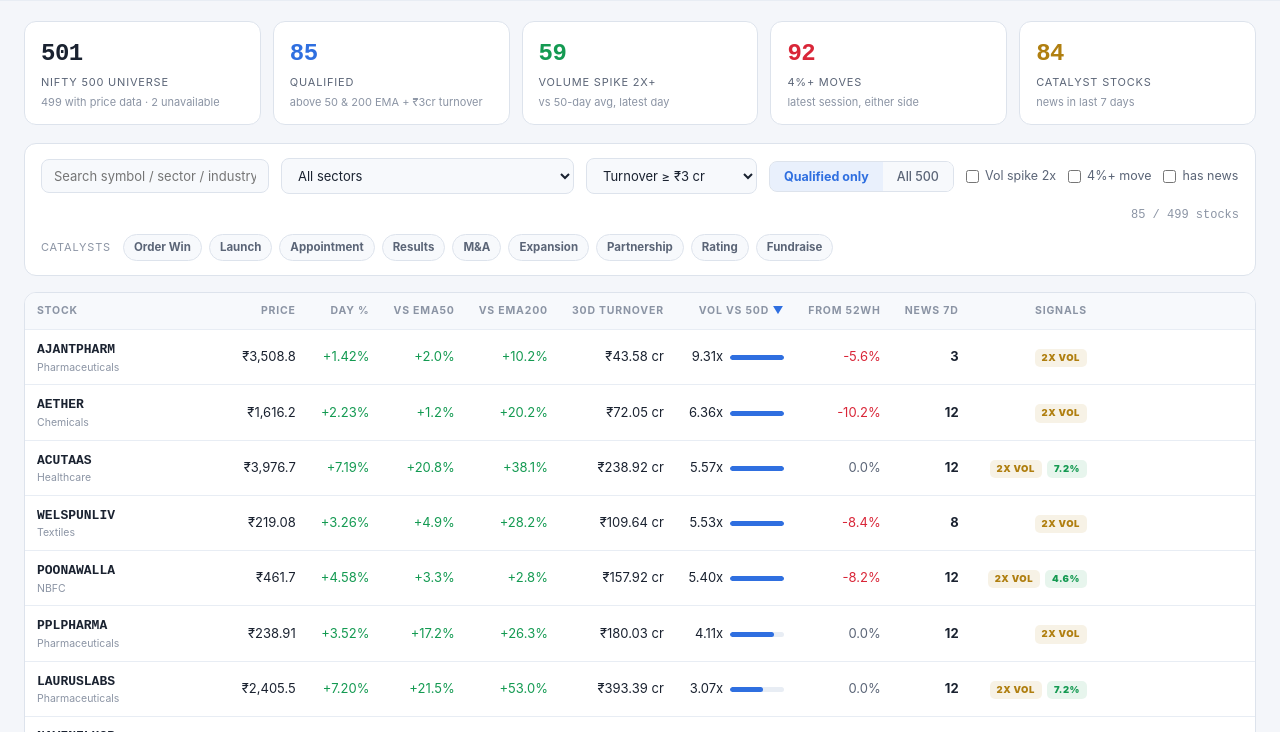
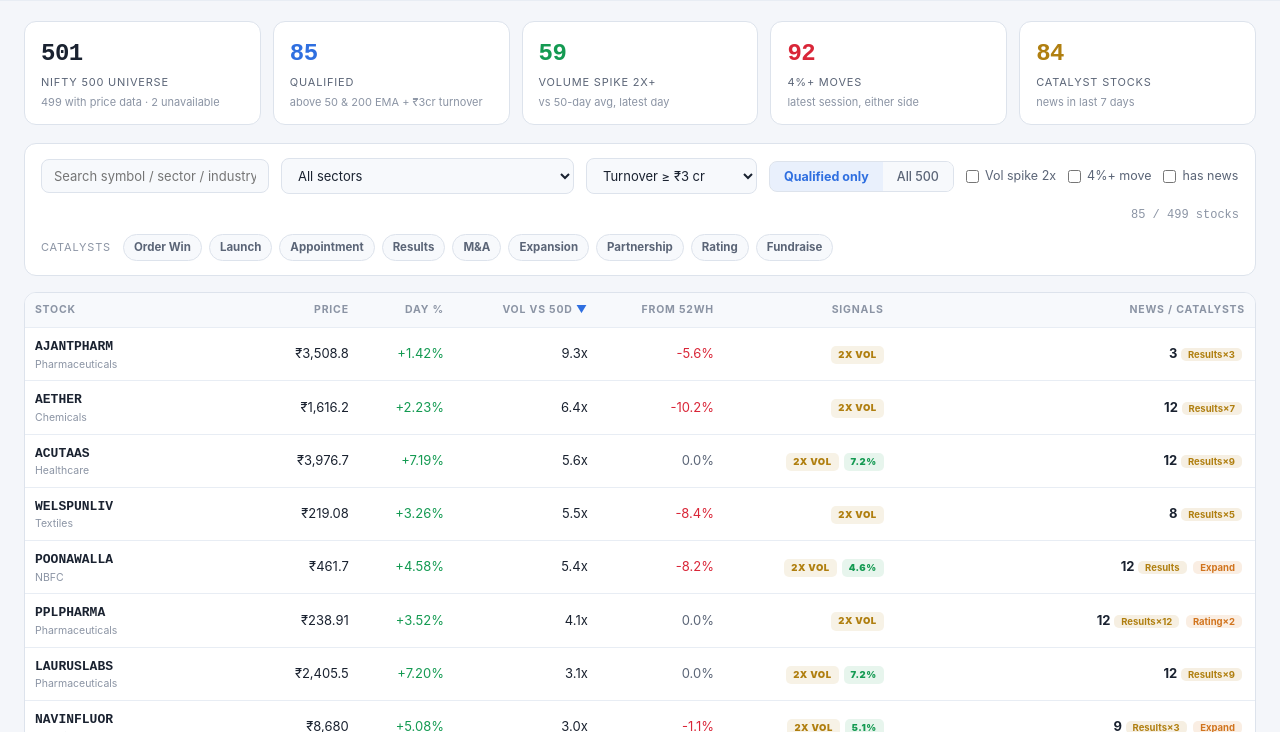
Before and after one commit to arjunbchavan1989-AB/nifty500-momentum-radar, a plain HTML site: page index.html in a window 1280 px wide. Shown: the part 62-794 px from the top of the page. Drawn offline with Linux system fonts and the light colour scheme; a web font is replaced by a local one.

Commit message:
ui: compact table - drop EMA gap/turnover columns (kept in drawer), concise catalysts

```diff
--- a/index.html
+++ b/index.html
@@ -101,16 +101,16 @@ label.check input { accent-color: var(--accent); }
 table { width: 100%; border-collapse: collapse; }
 th {
   text-align: right; font-size: 10.5px; text-transform: uppercase; letter-spacing: .8px; color: var(--faint);
-  padding: 10px 12px; border-bottom: 1px solid var(--divider); cursor: pointer; user-select: none; white-space: nowrap;
+  padding: 9px 10px; border-bottom: 1px solid var(--divider); cursor: pointer; user-select: none; white-space: nowrap;
   background: var(--panel2); position: sticky; top: 0; z-index: 2;
 }
 th:hover { color: var(--text); }
 th:first-child, td:first-child { text-align: left; }
 th.sort-asc::after { content: " ▲"; color: var(--accent); } th.sort-desc::after { content: " ▼"; color: var(--accent); }
-td { padding: 9px 12px; text-align: right; font-size: 13px; border-bottom: 1px solid var(--divider); white-space: nowrap; }
+td { padding: 8px 10px; text-align: right; font-size: 13px; border-bottom: 1px solid var(--divider); white-space: nowrap; }
 tr.row:hover { background: var(--accent-soft); cursor: pointer; }
 td .sym { font-weight: 700; font-size: 13px; }
-td .sub { display: block; font-size: 10.5px; color: var(--faint); font-weight: 400; max-width: 180px; overflow: hidden; text-overflow: ellipsis; }
+td .sub { display: block; font-size: 10.5px; color: var(--faint); font-weight: 400; max-width: 150px; overflow: hidden; text-overflow: ellipsis; }
 .pos { color: var(--up); } .neg { color: var(--down); } .flat { color: var(--muted); }
 .badge { display: inline-block; font-size: 9.5px; font-weight: 900; letter-spacing: .5px; padding: 2px 7px; border-radius: 5px; margin-left: 5px; }
 .b-up { background: var(--up-soft); color: var(--up); } .b-down { background: var(--down-soft); color: var(--down); }
@@ -261,17 +261,13 @@ const COLS = [
   { k: 'symbol',      label: 'Stock',       get: r => r.symbol, fmt: (v, r) => `<span class="sym mono">${esc(v)}</span><span class="sub">${esc(r.sector)}</span>` },
   { k: 'close',      label: 'Price',        get: r => r.close, fmt: v => '₹' + nf(v) },
   { k: 'dayChangePct', label: 'Day %',      get: r => r.dayChangePct, fmt: v => cls(v, (v > 0 ? '+' : '') + v.toFixed(2) + '%') },
-  { k: 'ema50Gap',   label: 'vs EMA50',     get: r => r.ema50 ? (r.close / r.ema50 - 1) * 100 : null, fmt: v => v === null ? '<span class="flat">—</span>' : cls(v, (v > 0 ? '+' : '') + v.toFixed(1) + '%') },
-  { k: 'ema200Gap',  label: 'vs EMA200',    get: r => r.ema200 ? (r.close / r.ema200 - 1) * 100 : null, fmt: v => v === null ? '<span class="flat">—</span>' : cls(v, (v > 0 ? '+' : '') + v.toFixed(1) + '%') },
-  { k: 'avgTurnover30', label: '30d Turnover', get: r => r.avgTurnover30, fmt: v => '₹' + nf2(v / 1e7) + ' cr' },
-  { k: 'volRatio',   label: 'Vol vs 50d',   get: r => r.volRatio, fmt: (v, r) => v.toFixed(2) + 'x' + (r.volSpike ? bar(Math.min(v, 5) / 5) : '') },
+  { k: 'volRatio',   label: 'Vol vs 50d',   get: r => r.volRatio, fmt: v => v.toFixed(1) + 'x' },
   { k: 'pctFrom52wHigh', label: 'From 52wH', get: r => r.pctFrom52wHigh, fmt: v => cls(v, v.toFixed(1) + '%') },
-  { k: 'newsCount',  label: 'News 7d',      get: r => r.news.length, fmt: v => v ? `<b>${v}</b>` : '<span class="flat">—</span>' },
   { k: 'signals',   label: 'Signals',      get: r => (r.volSpike ? 2 : 0) + (r.move4 ? 1 : 0), fmt: (v, r) =>
       (r.volSpike ? '<span class="badge b-gold">2X VOL</span>' : '') +
       (r.move4 ? `<span class="badge ${r.dayChangePct >= 0 ? 'b-up' : 'b-down'}">${Math.abs(r.dayChangePct).toFixed(1)}%</span>` : '') },
-  { k: 'cats',      label: 'Catalysts',    get: r => r.news.reduce((a, n) => { n.tags.forEach(t => a.add(t)); return a; }, new Set()).size,
-    fmt: (v, r) => catChips(r).join(' ') || '<span class="flat">—</span>' },
+  { k: 'cats',      label: 'News / Catalysts', get: r => r.news.length,
+    fmt: (v, r) => v ? `<b>${v}</b> ` + catChips(r).join(' ') : '<span class="flat">—</span>' },
 ];
 
 /* ---------- helpers ---------- */
@@ -282,11 +278,19 @@ function cls(v, txt) { const s = v > 0 ? 'pos' : (v < 0 ? 'neg' : 'flat'); retur
 function bar(f) { return `<span class="mini-bar"><span style="width:${Math.round(f * 100)}%"></span></span>`; }
 function catColor(cat) { const c = CATS.find(x => x[0] === cat); return c ? c[2] : 'var(--muted)'; }
 function catName(cat) { const c = CATS.find(x => x[0] === cat); return c ? c[1] : cat; }
+function catShort(cat) {
+  const map = { orderWin: 'Order', launch: 'Launch', appointment: 'Appoint', results: 'Results',
+    ma: 'M&A', expansion: 'Expand', partnership: 'Partner', rating: 'Rating', fundraise: 'Funds' };
+  return map[cat] || cat;
+}
 function catChips(r) {
   const counts = {};
   r.news.forEach(n => n.tags.forEach(t => counts[t] = (counts[t] || 0) + 1));
-  return Object.entries(counts).map(([c, n]) =>
-    `<span class="tagchip" style="color:${catColor(c)};background:color-mix(in oklab, ${catColor(c)} 12%, transparent);">${esc(catName(c))}${n > 1 ? ' ×' + n : ''}</span>`);
+  const top = Object.entries(counts).sort((a, b) => b[1] - a[1]).slice(0, 3);
+  const more = Object.keys(counts).length - top.length;
+  return top.map(([c, n]) =>
+    `<span class="tagchip" style="color:${catColor(c)};background:color-mix(in oklab, ${catColor(c)} 12%, transparent);">${esc(catShort(c))}${n > 1 ? '×' + n : ''}</span>`)
+    .concat(more > 0 ? [`<span class="tagchip" style="color:var(--faint)">+${more}</span>`] : []);
 }
 
 /* ---------- render ---------- */
```
